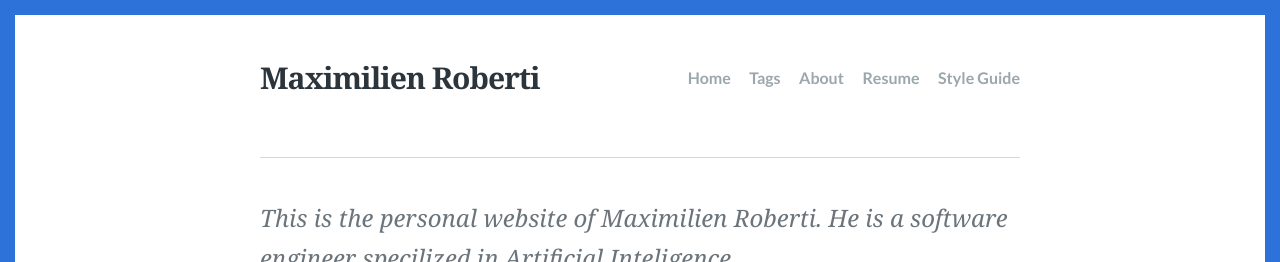
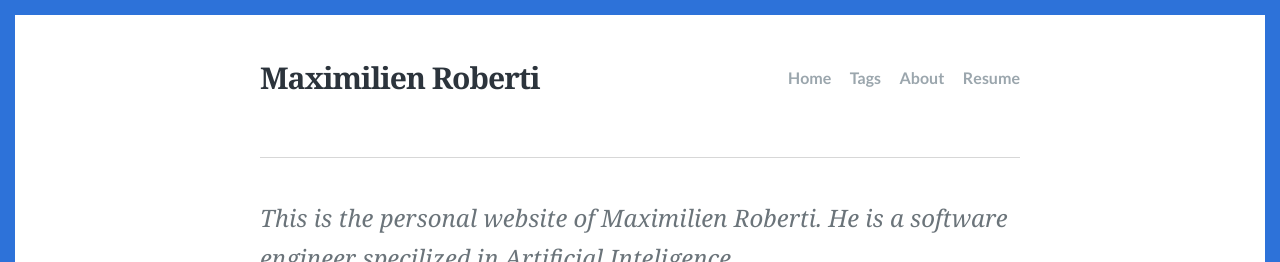
Before and after one commit to maximilienroberti/Scriptor-blog, a Jekyll site: the page built from index.html, in a window 1280 px wide and 900 px high. Shown: the top 262 px of the window. Built offline with Jekyll 4.4.1, drawn with Linux system fonts in a browser that asks for light colours; some web fonts are replaced; the list of posts is cut into pages by our own code.

Commit message:
Update Config “config”

```diff
--- a/_config.yml
+++ b/_config.yml
@@ -19,8 +19,6 @@ navigation:
   - text: Resume
     url: >-
       https://drive.google.com/file/d/1pvlV0biYjQCMDy0dHgypI82lAeNsEs93/view?usp=sharing
-  - text: Style Guide
-    url: /style-guide/
 footer:
   content: '&copy; All rights reserved.'
   has_social: true
```
